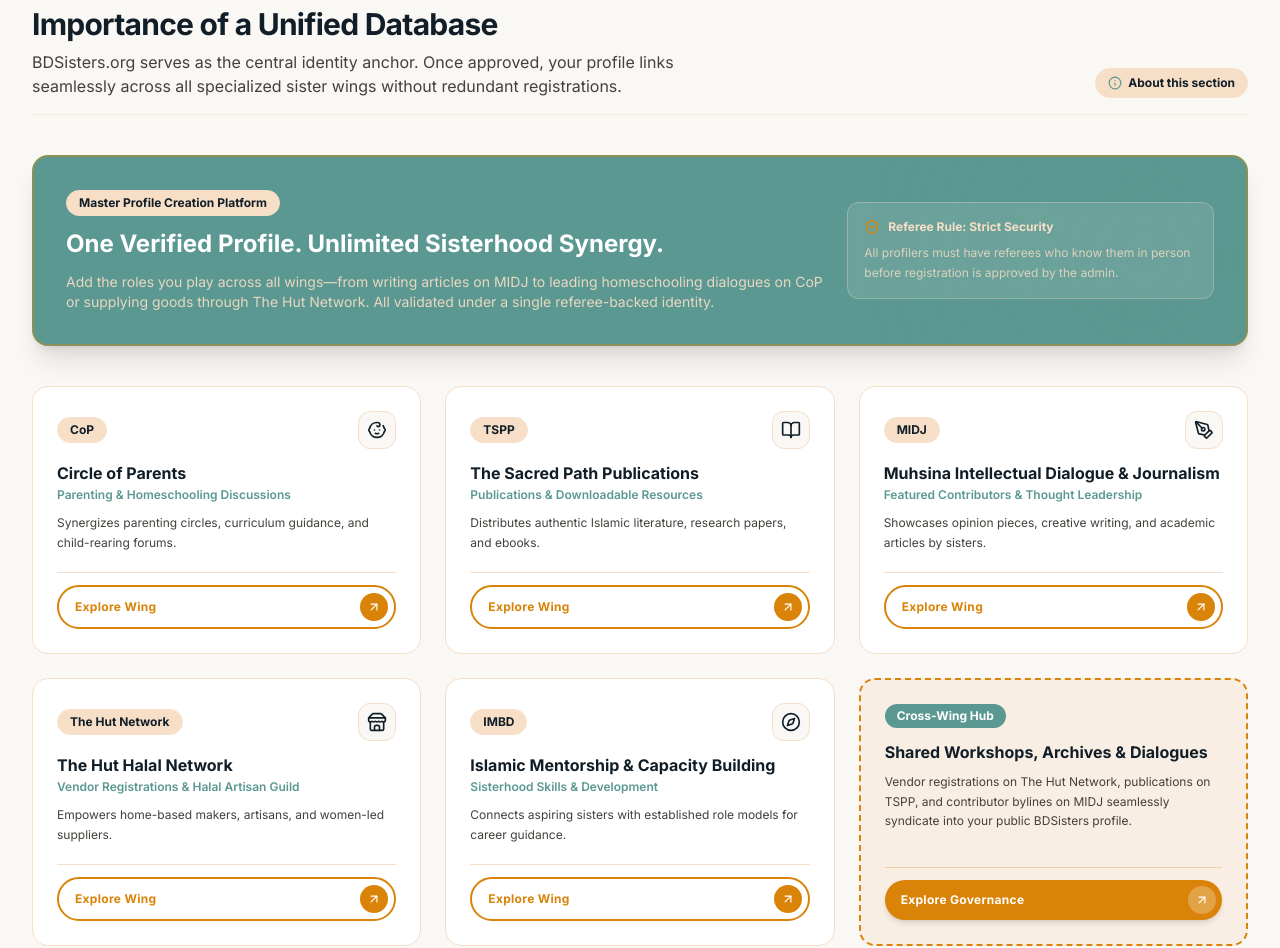
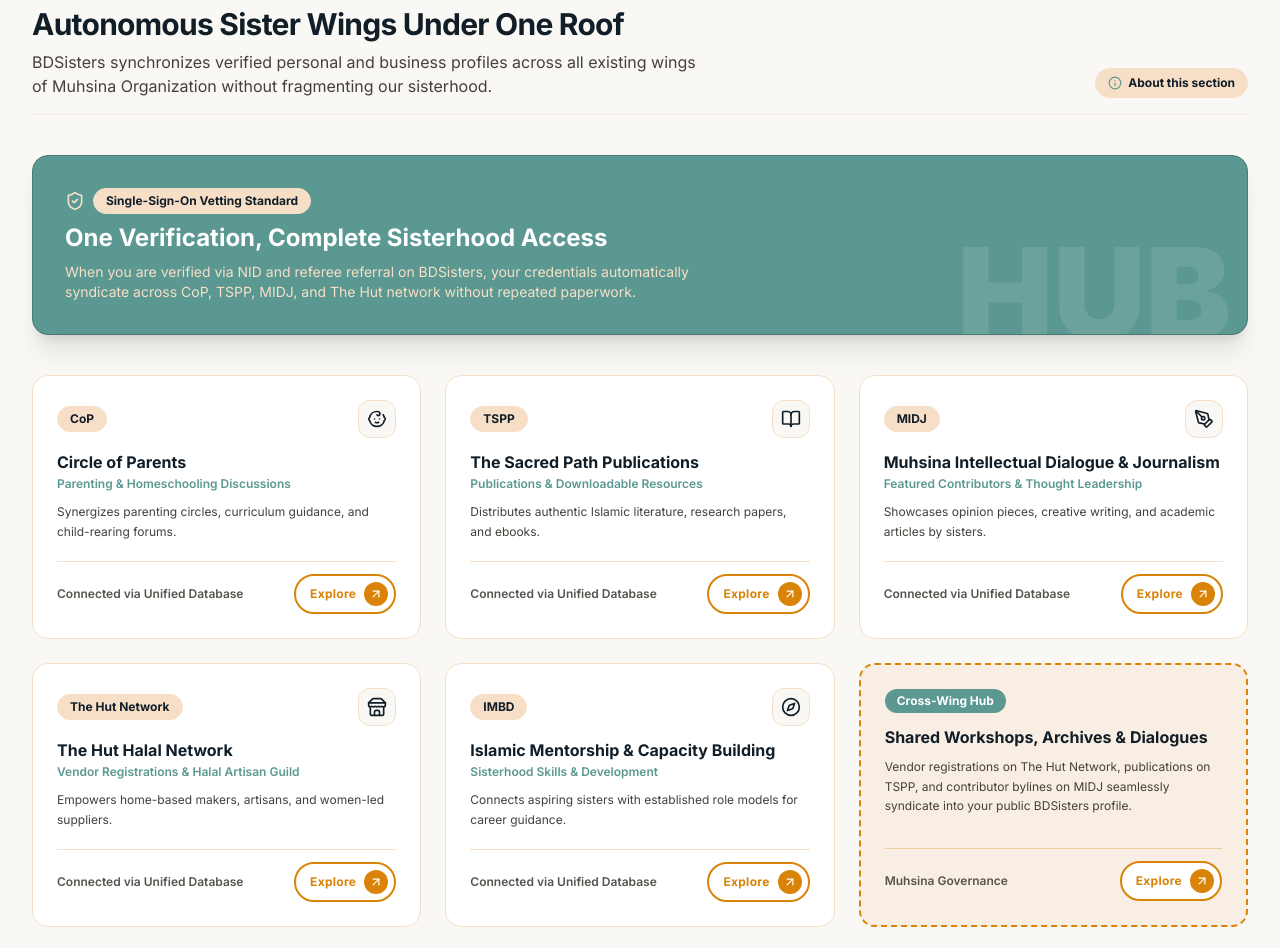
Before and after one commit to rezwanasharmin/BDSister-Project, a Next.js app: page / in a window 1280 px wide. Shown: the part 989-1937 px from the top of the page. Built offline with nearby package versions, Linux system fonts and the light colour scheme.

Commit message:
feat: refine capsule buttons to inline compact size with interactive 45deg to 0deg rotating arrow and preserve bottom text

```diff
--- a/src/components/home/UnifiedWingsSection.tsx
+++ b/src/components/home/UnifiedWingsSection.tsx
@@ -1,6 +1,6 @@
 "use client";
 
-import React from "react";
+import React, { useState } from "react";
 import {
   Layers,
   Baby,
@@ -8,11 +8,11 @@ import {
   PenTool,
   Store,
   Compass,
-  ArrowUpRight,
+  ArrowRight,
   ShieldCheck,
   Network,
 } from "lucide-react";
-import { motion } from "framer-motion";
+import { motion, AnimatePresence } from "framer-motion";
 import { SISTER_WINGS, SECTION_EXPLAINERS } from "@/data/mockData";
 import { SectionHoverInfo } from "@/components/common/SectionHoverInfo";
 import { ScrollReveal, StaggerContainer, StaggerItem } from "@/components/common/MotionComponents";
@@ -26,6 +26,9 @@ const ICON_MAP: Record<string, React.ReactNode> = {
 };
 
 export function UnifiedWingsSection() {
+  const [activeWing, setActiveWing] = useState<string | null>(null);
+  const [hubActive, setHubActive] = useState<boolean>(false);
+
   return (
     <section
       id="unified-wings"
@@ -42,60 +45,54 @@ export function UnifiedWingsSection() {
                   <Network className="w-4 h-4 text-[#5B9891]" />
                 </span>
                 <span className="text-xs font-bold uppercase tracking-wider text-[#111E28]">
-                  Muhsina Organization Ecosystem
+                  Unified Umbrella of Muhsina Organization
                 </span>
               </div>
               <h2
                 id="wings-heading"
                 className="font-serif text-2xl sm:text-3xl font-bold text-[#111E28] tracking-tight"
               >
-                Importance of a Unified Database
+                Autonomous Sister Wings Under One Roof
               </h2>
               <p className="mt-2 text-sm sm:text-base text-stone-700 max-w-2xl">
-                BDSisters.org serves as the central identity anchor. Once approved, your profile links
-                seamlessly across all specialized sister wings without redundant registrations.
+                BDSisters synchronizes verified personal and business profiles across all existing wings of
+                Muhsina Organization without fragmenting our sisterhood.
               </p>
             </div>
 
             <div className="flex-shrink-0">
               <SectionHoverInfo
                 explainer={SECTION_EXPLAINERS.wings}
-                sectionName="Unified Wings"
+                sectionName="Sister Wings"
               />
             </div>
           </div>
         </ScrollReveal>
 
-        {/* Central Architecture Highlight Banner in Deep Green & Sand */}
-        <ScrollReveal direction="up" delay={0.15}>
+        {/* Database Hub Central Callout */}
+        <ScrollReveal direction="up" delay={0.1}>
           <motion.div
-            whileHover={{ scale: 1.008 }}
-            transition={{ duration: 0.3 }}
-            className="mb-10 rounded-2xl bg-[#5B9891] text-white p-6 sm:p-8 shadow-xl border border-[#477C76] relative overflow-hidden border-2 border-[#D98408]/40"
+            whileHover={{ scale: 1.01 }}
+            className="mb-10 rounded-2xl bg-[#5B9891] text-white p-6 sm:p-8 shadow-xl border border-[#477C76] relative overflow-hidden"
           >
-            <div className="absolute right-0 top-0 translate-x-10 -translate-y-10 w-72 h-72 bg-[#5B9891]/25 rounded-full blur-3xl pointer-events-none" />
-            <div className="relative z-10 grid grid-cols-1 md:grid-cols-3 gap-6 items-center">
-              <div className="md:col-span-2 space-y-3">
-                <span className="text-xs font-bold px-3 py-1 rounded-full bg-[#F7DFC7] text-[#111E28] border border-[#F7DFC7] inline-block">
-                  Master Profile Creation Platform
+            <div className="relative z-10 max-w-2xl space-y-2">
+              <div className="flex items-center gap-2">
+                <ShieldCheck className="w-5 h-5 text-[#F7DFC7]" />
+                <span className="text-xs font-bold px-3 py-1 rounded-full bg-[#F7DFC7] text-[#111E28] border border-[#F7DFC7]">
+                  Single-Sign-On Vetting Standard
                 </span>
-                <h3 className="text-xl sm:text-2xl font-bold font-serif leading-snug text-white">
-                  One Verified Profile. Unlimited Sisterhood Synergy.
+              </div>
+              <h3 className="font-serif text-xl sm:text-2xl font-bold text-white">
+                One Verification, Complete Sisterhood Access
               </h3>
-                <p className="text-xs sm:text-sm text-[#F7DFC7]/90 leading-relaxed">
-                  Add the roles you play across all wings—from writing articles on MIDJ to leading homeschooling
-                  dialogues on CoP or supplying goods through The Hut Network. All validated under a single referee-backed identity.
+              <p className="text-xs sm:text-sm text-[#F7DFC7] leading-relaxed">
+                When you are verified via NID and referee referral on BDSisters, your credentials automatically
+                syndicate across CoP, TSPP, MIDJ, and The Hut network without repeated paperwork.
               </p>
             </div>
-              <div className="bg-[#FAF8F5]/10 backdrop-blur-sm p-4 rounded-xl border border-[#F7DFC7]/30 space-y-2">
-                <div className="flex items-center gap-2 text-xs font-bold text-[#F7DFC7]">
-                  <ShieldCheck className="w-4 h-4 text-[#D98408]" />
-                  <span>Referee Rule: Strict Security</span>
-                </div>
-                <p className="text-xs text-[#F7DFC7]/80 leading-relaxed">
-                  All profilers must have referees who know them in person before registration is approved by the admin.
-                </p>
-              </div>
+            {/* Background Monogram Glow */}
+            <div className="absolute right-4 -bottom-6 text-white/10 font-serif text-9xl font-black select-none pointer-events-none hidden sm:block">
+              HUB
             </div>
           </motion.div>
         </ScrollReveal>
@@ -107,18 +104,31 @@ export function UnifiedWingsSection() {
         >
           {SISTER_WINGS.map((wing) => {
             const icon = ICON_MAP[wing.iconName] || <Layers className="w-5 h-5" />;
+            const isClicked = activeWing === wing.id;
+
             return (
               <StaggerItem key={wing.id}>
                 <motion.div
                   whileHover={{ y: -6, transition: { duration: 0.25 } }}
-                  className="group h-full relative rounded-2xl border border-[#F7DFC7] bg-white hover:bg-[#FAF8F5] p-6 transition-all duration-200 hover:shadow-xl hover:border-[#5B9891] flex flex-col justify-between"
+                  onClick={() => setActiveWing(isClicked ? null : wing.id)}
+                  className={`group h-full relative rounded-2xl border bg-white p-6 transition-all duration-200 cursor-pointer flex flex-col justify-between ${
+                    isClicked
+                      ? "border-[#5B9891] ring-2 ring-[#5B9891]/30 shadow-xl bg-[#FAF8F5]"
+                      : "border-[#F7DFC7] hover:border-[#5B9891] hover:shadow-xl hover:bg-[#FAF8F5]"
+                  }`}
                 >
                   <div>
                     <div className="flex items-center justify-between gap-2 mb-3">
                       <span className="inline-flex items-center gap-1.5 px-3 py-1 rounded-full text-xs font-bold bg-[#F7DFC7] text-[#111E28] border border-[#F7DFC7]">
                         {wing.code}
                       </span>
-                      <span className="p-2 rounded-xl bg-[#FAF8F5] border border-[#F7DFC7] text-[#111E28] group-hover:text-[#5B9891] group-hover:bg-[#F7DFC7] transition-colors shadow-2xs">
+                      <span
+                        className={`p-2 rounded-xl transition-colors shadow-2xs ${
+                          isClicked
+                            ? "bg-[#5B9891] text-white"
+                            : "bg-[#FAF8F5] border border-[#F7DFC7] text-[#111E28] group-hover:text-[#5B9891] group-hover:bg-[#F7DFC7]"
+                        }`}
+                      >
                         {icon}
                       </span>
                     </div>
@@ -134,27 +144,82 @@ export function UnifiedWingsSection() {
                     </p>
                   </div>
 
-                  {/* Capsule Action Button inspired by client reference */}
-                  <div className="mt-5 pt-3 border-t border-[#F7DFC7]">
-                    <div className="inline-flex items-center justify-between w-full pl-4 pr-1.5 py-1.5 rounded-full bg-white border-2 border-[#D98408] text-[#D98408] group-hover:bg-[#D98408] group-hover:text-white transition-all duration-200 shadow-2xs">
+                  <div>
+                    {/* Bottom Row: Text on Left + Compact Capsule Button on Right */}
+                    <div className="mt-5 pt-3 border-t border-[#F7DFC7] flex items-center justify-between gap-2">
+                      <span className="text-xs font-semibold text-stone-600 group-hover:text-[#111E28] transition-colors">
+                        Connected via Unified Database
+                      </span>
+
+                      {/* Compact Capsule Button (Not full-width, arrow tilts 45deg up and levels to 0deg on click) */}
+                      <button
+                        type="button"
+                        onClick={(e) => {
+                          e.stopPropagation();
+                          setActiveWing(isClicked ? null : wing.id);
+                        }}
+                        className={`flex-shrink-0 inline-flex items-center gap-2 pl-3.5 pr-1.5 py-1.5 rounded-full transition-all duration-300 shadow-xs ${
+                          isClicked
+                            ? "bg-[#D98408] text-white shadow-md ring-2 ring-[#D98408]/30"
+                            : "bg-white border-2 border-[#D98408] text-[#D98408] hover:bg-[#D98408] hover:text-white"
+                        }`}
+                      >
                         <span className="text-xs font-bold tracking-wide">
-                        Explore Wing
+                          {isClicked ? "Active" : "Explore"}
                         </span>
-                      <span className="w-7 h-7 rounded-full bg-[#D98408] group-hover:bg-white text-white group-hover:text-[#D98408] flex items-center justify-center shadow-xs transition-all transform group-hover:translate-x-0.5 group-hover:-translate-y-0.5">
-                        <ArrowUpRight className="w-3.5 h-3.5" />
+                        <span
+                          className={`w-6 h-6 rounded-full flex items-center justify-center transition-all duration-300 ${
+                            isClicked
+                              ? "bg-white text-[#D98408]"
+                              : "bg-[#D98408] text-white group-hover:bg-white group-hover:text-[#D98408]"
+                          }`}
+                        >
+                          <ArrowRight
+                            className="w-3.5 h-3.5 transition-transform duration-300 ease-out"
+                            style={{
+                              transform: isClicked ? "rotate(0deg)" : "rotate(-45deg)",
+                            }}
+                          />
                         </span>
+                      </button>
                     </div>
+
+                    {/* Expandable Integration Summary on Click */}
+                    <AnimatePresence>
+                      {isClicked && (
+                        <motion.div
+                          initial={{ opacity: 0, height: 0 }}
+                          animate={{ opacity: 1, height: "auto" }}
+                          exit={{ opacity: 0, height: 0 }}
+                          transition={{ duration: 0.25 }}
+                          className="mt-3 p-3 rounded-xl bg-white border border-[#5B9891]/30 text-[11px] text-[#111E28] shadow-inner"
+                        >
+                          <div className="font-bold text-[#5B9891] mb-1 flex items-center gap-1.5">
+                            <ShieldCheck className="w-3.5 h-3.5 text-[#5B9891]" />
+                            <span>Verified Sister Wing Synchronized</span>
+                          </div>
+                          <p className="text-stone-600 leading-relaxed">
+                            Profiles and resources from <strong>{wing.code}</strong> syndicate into your BDSisters unified hub automatically.
+                          </p>
+                        </motion.div>
+                      )}
+                    </AnimatePresence>
                   </div>
                 </motion.div>
               </StaggerItem>
             );
           })}
 
-          {/* Cross-Wing Collective Events Card */}
+          {/* Cross-Wing Collective Events Card (6th Card) */}
           <StaggerItem>
             <motion.div
               whileHover={{ y: -6, transition: { duration: 0.25 } }}
-              className="h-full rounded-2xl border-2 border-dashed border-[#D98408] bg-[#F7DFC7]/40 p-6 flex flex-col justify-between"
+              onClick={() => setHubActive(!hubActive)}
+              className={`group h-full rounded-2xl border-2 border-dashed p-6 transition-all duration-200 cursor-pointer flex flex-col justify-between ${
+                hubActive
+                  ? "border-[#5B9891] bg-white ring-2 ring-[#5B9891]/30 shadow-xl"
+                  : "border-[#D98408] bg-[#F7DFC7]/40 hover:bg-white hover:border-[#5B9891]"
+              }`}
             >
               <div>
                 <div className="flex items-center gap-2 mb-3">
@@ -169,18 +234,61 @@ export function UnifiedWingsSection() {
                   Vendor registrations on The Hut Network, publications on TSPP, and contributor bylines on MIDJ seamlessly syndicate into your public BDSisters profile.
                 </p>
               </div>
-              <div className="mt-5 pt-3 border-t border-[#D98408]/30">
-                <a
-                  href="#who-we-are"
-                  className="inline-flex items-center justify-between w-full pl-4 pr-1.5 py-1.5 rounded-full bg-[#D98408] hover:bg-[#B86E04] text-white transition-all shadow-md group/hub"
+
+              <div>
+                {/* Bottom Row: Text on Left + Compact Capsule Button on Right */}
+                <div className="mt-5 pt-3 border-t border-[#D98408]/30 flex items-center justify-between gap-2">
+                  <span className="text-xs font-semibold text-stone-600">
+                    Muhsina Governance
+                  </span>
+
+                  <button
+                    type="button"
+                    onClick={(e) => {
+                      e.stopPropagation();
+                      setHubActive(!hubActive);
+                    }}
+                    className={`flex-shrink-0 inline-flex items-center gap-2 pl-3.5 pr-1.5 py-1.5 rounded-full transition-all duration-300 shadow-xs ${
+                      hubActive
+                        ? "bg-[#D98408] text-white shadow-md ring-2 ring-[#D98408]/30"
+                        : "bg-white border-2 border-[#D98408] text-[#D98408] hover:bg-[#D98408] hover:text-white"
+                    }`}
                   >
                     <span className="text-xs font-bold tracking-wide">
-                    Explore Governance
+                      {hubActive ? "Active" : "Explore"}
                     </span>
-                  <span className="w-7 h-7 rounded-full bg-white/25 text-white flex items-center justify-center shadow-xs transition-transform transform group-hover/hub:translate-x-0.5 group-hover/hub:-translate-y-0.5">
-                    <ArrowUpRight className="w-3.5 h-3.5" />
+                    <span
+                      className={`w-6 h-6 rounded-full flex items-center justify-center transition-all duration-300 ${
+                        hubActive
+                          ? "bg-white text-[#D98408]"
+                          : "bg-[#D98408] text-white group-hover:bg-white group-hover:text-[#D98408]"
+                      }`}
+                    >
+                      <ArrowRight
+                        className="w-3.5 h-3.5 transition-transform duration-300 ease-out"
+                        style={{
+                          transform: hubActive ? "rotate(0deg)" : "rotate(-45deg)",
+                        }}
+                      />
                     </span>
-                </a>
+                  </button>
+                </div>
+
+                <AnimatePresence>
+                  {hubActive && (
+                    <motion.div
+                      initial={{ opacity: 0, height: 0 }}
+                      animate={{ opacity: 1, height: "auto" }}
+                      exit={{ opacity: 0, height: 0 }}
+                      transition={{ duration: 0.25 }}
+                      className="mt-3 p-3 rounded-xl bg-[#FAF8F5] border border-[#5B9891]/30 text-[11px] text-[#111E28] shadow-inner"
+                    >
+                      <p className="text-stone-600 leading-relaxed">
+                        Governance protocols ensure transparent decision-making, halal oversight, and unified privacy protections for all sisters.
+                      </p>
+                    </motion.div>
+                  )}
+                </AnimatePresence>
               </div>
             </motion.div>
           </StaggerItem>
```
Also changed, not shown: src/components/home/KeyAreasGrid.tsx (+15 -7 lines). Lines whose indentation alone changed are shown as unchanged.
